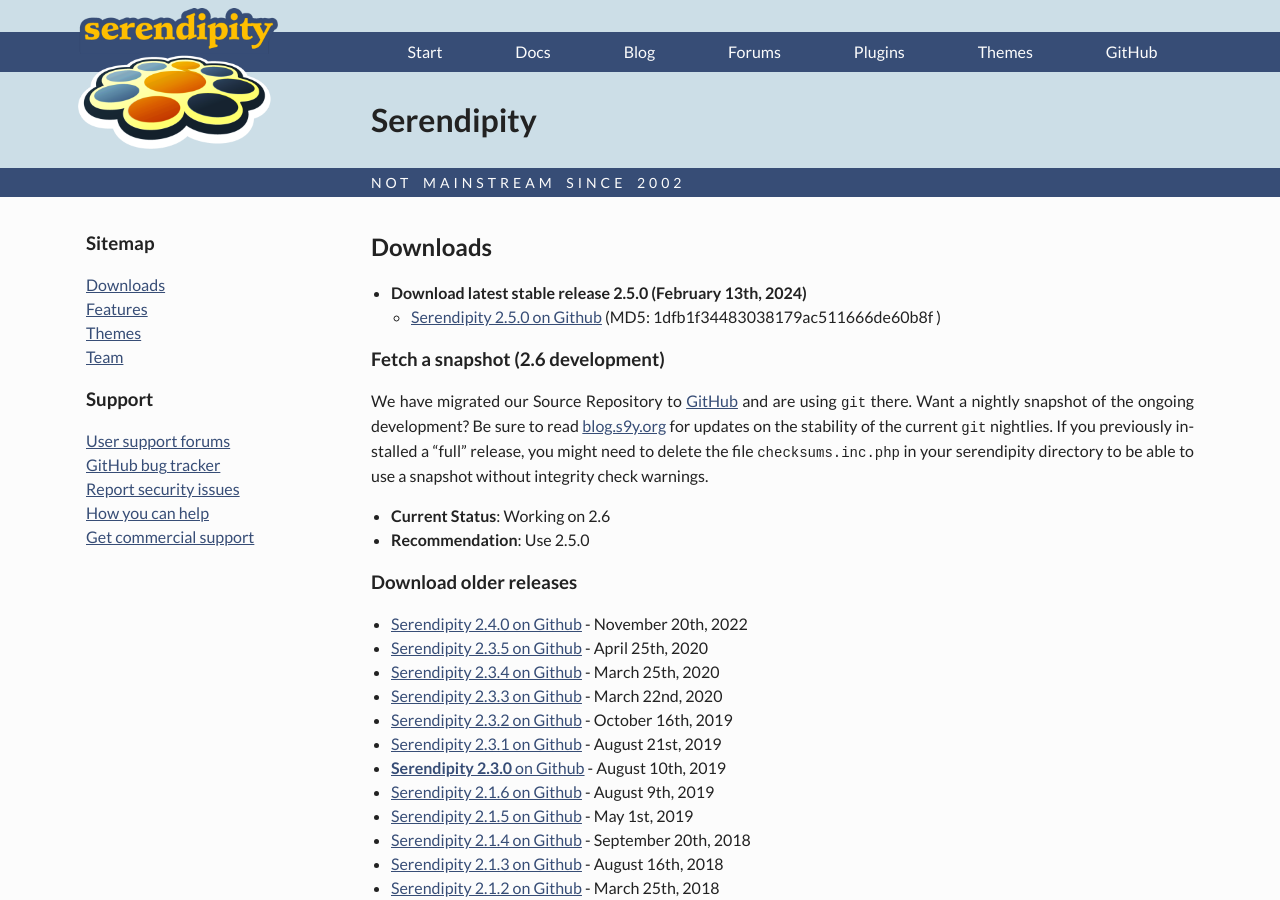
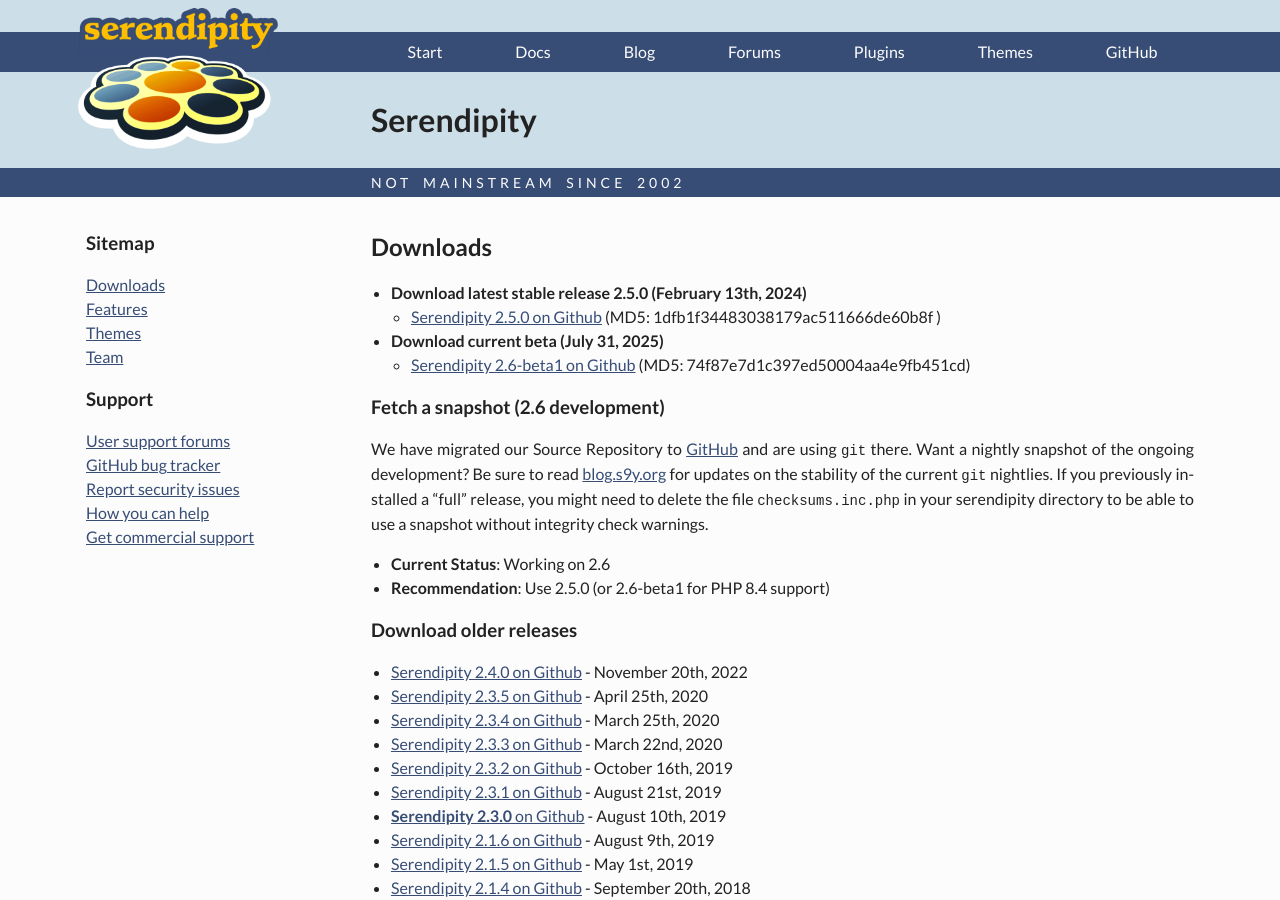
Before and after one commit to s9y/s9y.github.io, a Jekyll site: the page built from downloads.md, in a window 1280 px wide and 900 px high. Built offline with Jekyll 4.4.1, drawn with Linux system fonts in a browser that asks for light colours.

Commit message:
Update downloads.md for 2.6-beta1

```diff
--- a/downloads.md
+++ b/downloads.md
@@ -7,13 +7,16 @@ title: Downloads
 * **Download latest stable release 2.5.0 (February 13th, 2024)**
   * [Serendipity 2.5.0 on Github](https://github.com/s9y/Serendipity/releases/tag/2.5.0)
    (MD5: 1dfb1f34483038179ac511666de60b8f )
+* **Download current beta (July 31, 2025)**
+  * [Serendipity 2.6-beta1 on Github](https://github.com/s9y/Serendipity/releases/tag/2.6-beta1)
+   (MD5: 74f87e7d1c397ed50004aa4e9fb451cd)
 
 ### **Fetch a snapshot (2.6 development)**
 
 We have migrated our Source Repository to [GitHub](https://github.com/s9y/Serendipity/) and are using `git` there. Want a nightly snapshot of the ongoing development? Be sure to read [blog.s9y.org](https://blog.s9y.org) for updates on the stability of the current `git` nightlies. If you previously installed a "full" release, you might need to delete the file `checksums.inc.php` in your serendipity directory to be able to use a snapshot without integrity check warnings.
 
 * **Current Status**: Working on 2.6
-* **Recommendation**: Use 2.5.0
+* **Recommendation**: Use 2.5.0 (or 2.6-beta1 for PHP 8.4 support)
 
 ### **Download older releases**
 
```
